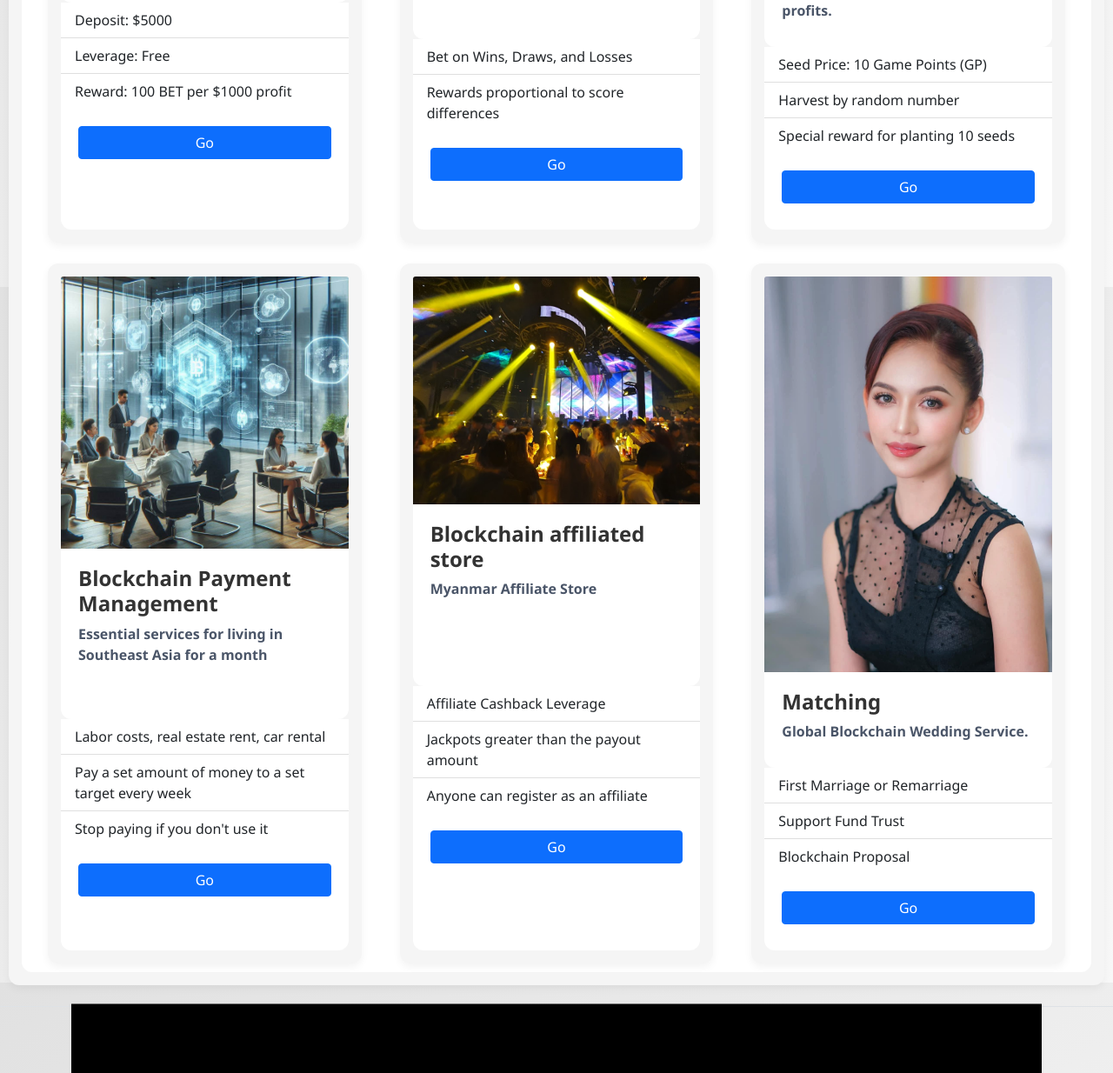
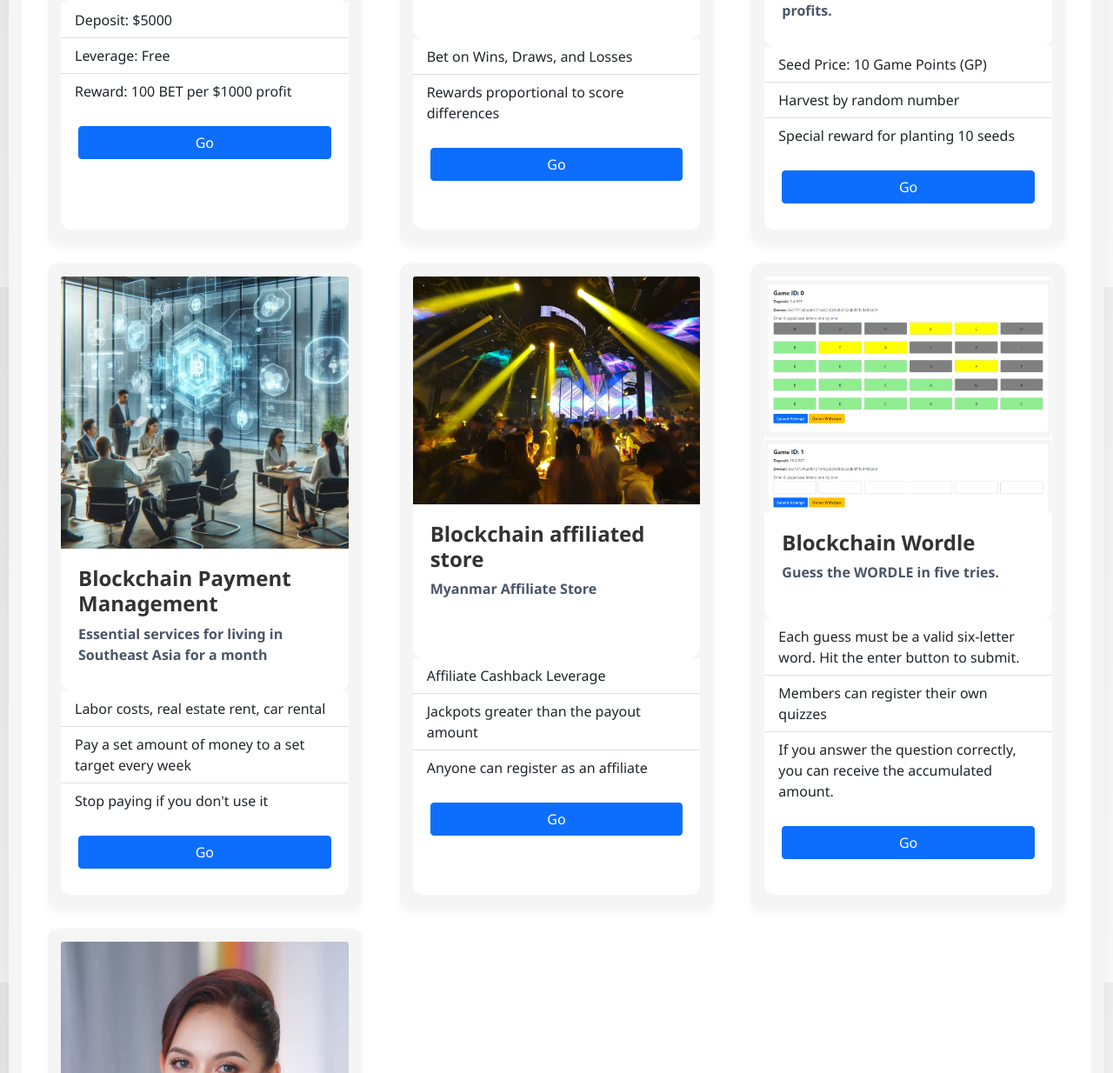
Before and after one commit to chitokiser/zem, a website: page index.html in a window 1280 px wide. Shown: the part 1270-2504 px from the top of the page at 87% size. Drawn offline with nearby package versions, Linux system fonts and the light colour scheme; no server answers; grey boxes are pictures that could not be loaded; a script that the page names is missing; a web font is replaced by a local one.

Commit message:
20241205_2

```diff
--- a/index.html
+++ b/index.html
@@ -162,6 +162,25 @@
                             </div>
                           </div>
 
+                           <!-- Service Card: Blockchain Wordle-->
+                           <div class="col-md-6 col-lg-4">
+                            <div class="card h-100">
+                              <img src="..\images\wordle.png" class="card-img-top" alt="Blockchain Interest Farm">
+                              <div class="card-body">
+                                <h5 class="card-title">Blockchain Wordle</h5>
+                                <p class="card-text">Guess the WORDLE in five tries.</p>
+                              </div>
+                              <ul class="list-group list-group-flush">
+                                <li class="list-group-item">Each guess must be a valid six-letter word. Hit the enter button to submit.</li>
+                                <li class="list-group-item">Members can register their own quizzes</li>
+                                <li class="list-group-item">If you answer the question correctly, you can receive the accumulated amount.</li>
+                              </ul>
+                              <div class="card-body text-center">
+                                <a href="../p2e/wordle.html" class="btn btn-primary w-100">Go</a>
+                              </div>
+                            </div>
+                          </div>
+
                     <!-- Service Card: Matching -->
                     <div class="col-md-6 col-lg-4">
                       <div class="card h-100">
--- a/src/wordle.js
+++ b/src/wordle.js
@@ -75,7 +75,7 @@ const WtopDataSync = async () => {
                             <label>Enter 6 uppercase letters one by one:</label>
                             <div id="input-container-${i}" class="vertical-input-container"></div>
                             <button id="attempt-button-${i}" class="btn btn-primary">Submit Attempt</button>
-                              <button id="withdrawButton-${i}" class="btn btn-warning">Withdraw</button>
+                              <button id="withdrawButton-${i}" class="btn btn-warning">Owner Withdraw</button>
                             </div>
                         <p id="feedback-${i}" class="text-info mt-2"></p>
                     </div>
```
Also changed, not shown: images/wordle.png (added).
